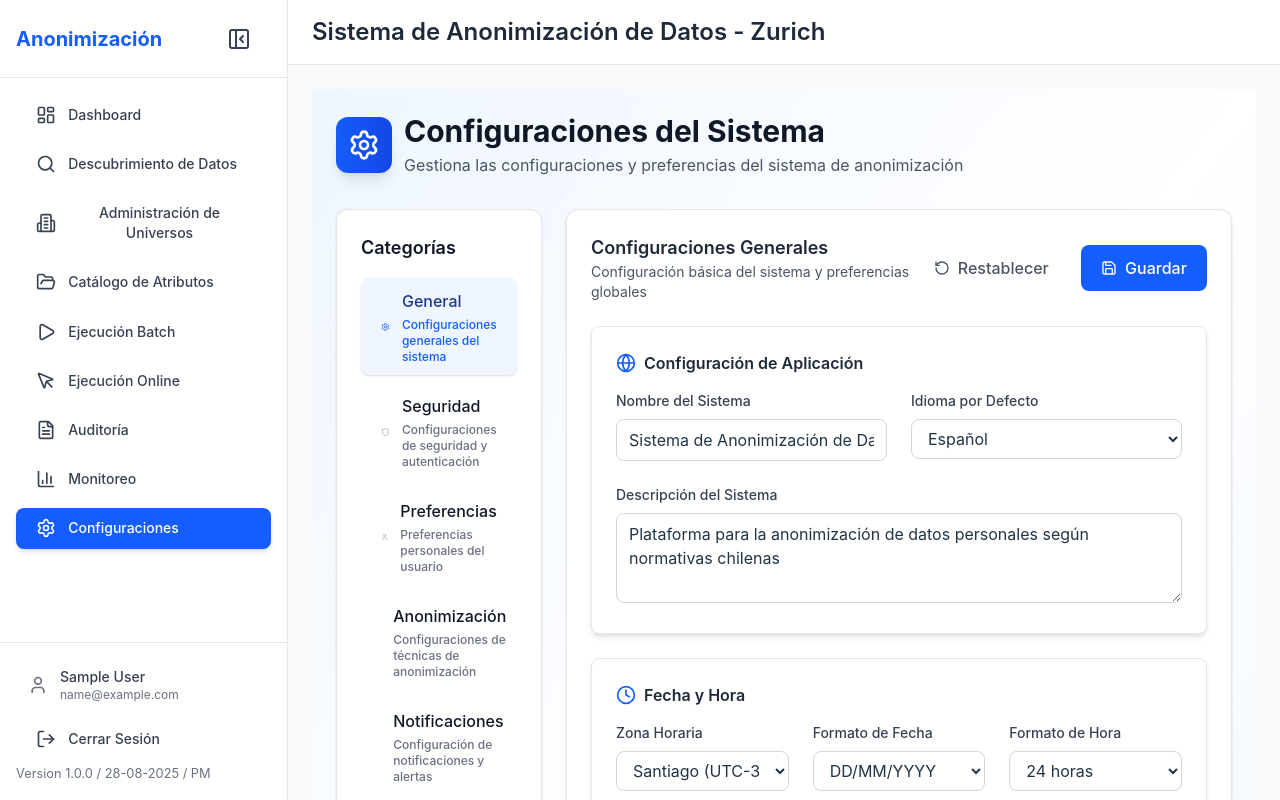
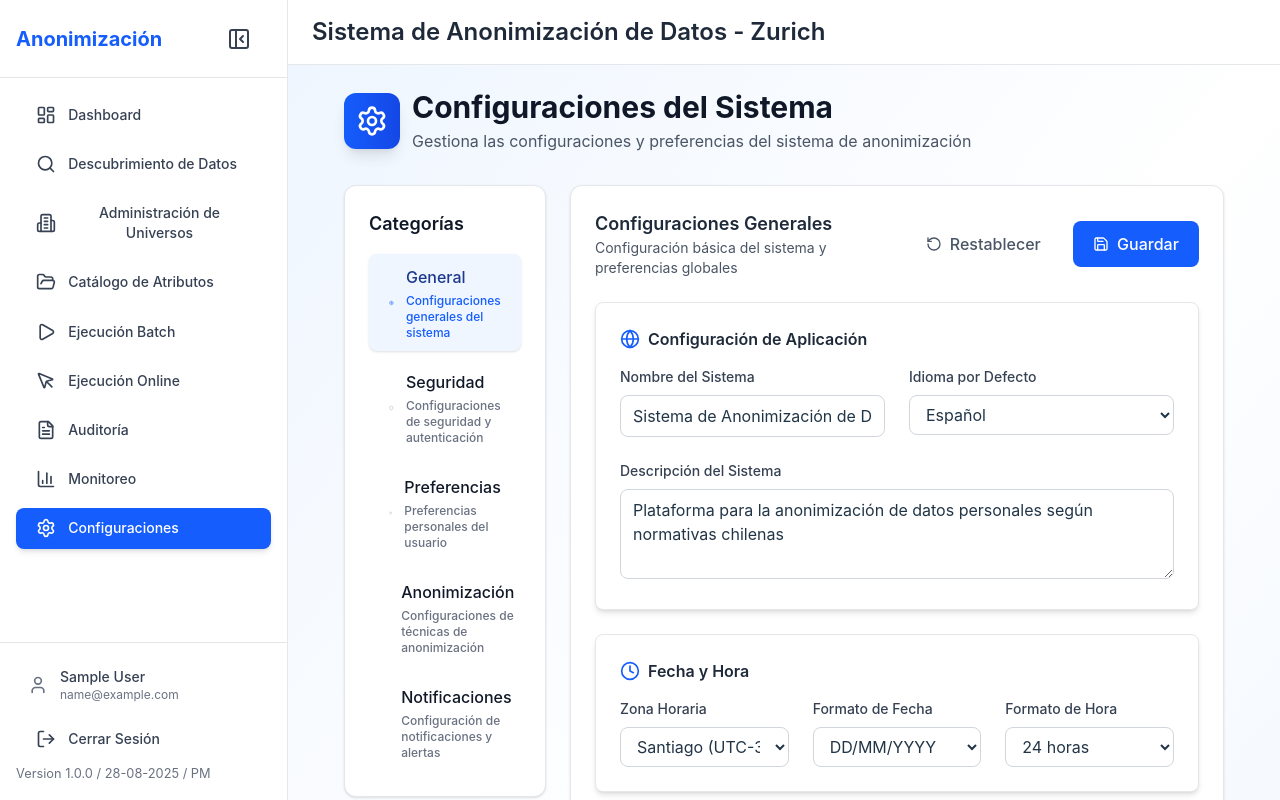
Before and after one commit to dmmtdeveloper/DATASHIELD, a React (Vite) app: page /settings in a window 1280 px wide. Built offline with nearby package versions, Linux system fonts and the light colour scheme; no server answers; sample sign-in values are in the browser's storage.

Commit message:
fix styles settings

```diff
--- a/src/components/common/Layout/Layout.tsx
+++ b/src/components/common/Layout/Layout.tsx
@@ -146,7 +146,7 @@ const Layout: React.FC<LayoutProps> = ({ children }) => {
         </header>
 
         {/* Content */}
-        <main className="flex-1 p-6 overflow-y-auto bg-gray-50">
+        <main className="flex-1 overflow-y-auto bg-gray-50">
           {children}
         </main>
       </div>
--- a/src/pages/Settings/Settings.tsx
+++ b/src/pages/Settings/Settings.tsx
@@ -109,7 +109,7 @@ const Settings: React.FC = () => {
 
   return (
     <div className="min-h-screen bg-gradient-to-br from-blue-50 via-white to-blue-50 p-6">
-      <div className="max-w-7xl mx-auto">
+      <div className="max-w-7xl mx-8">
         {/* Header */}
         <div className="mb-8">
           <div className="flex items-center gap-3 mb-4">
```
